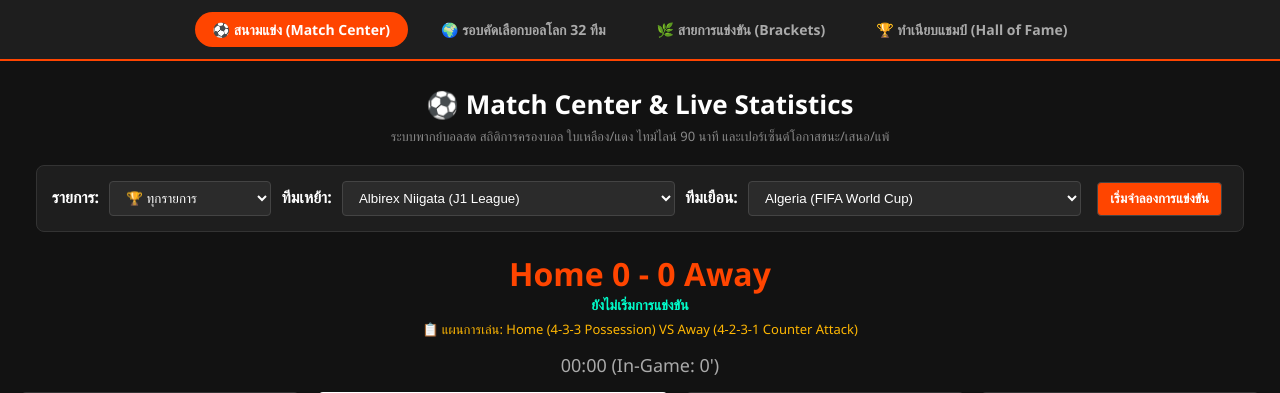
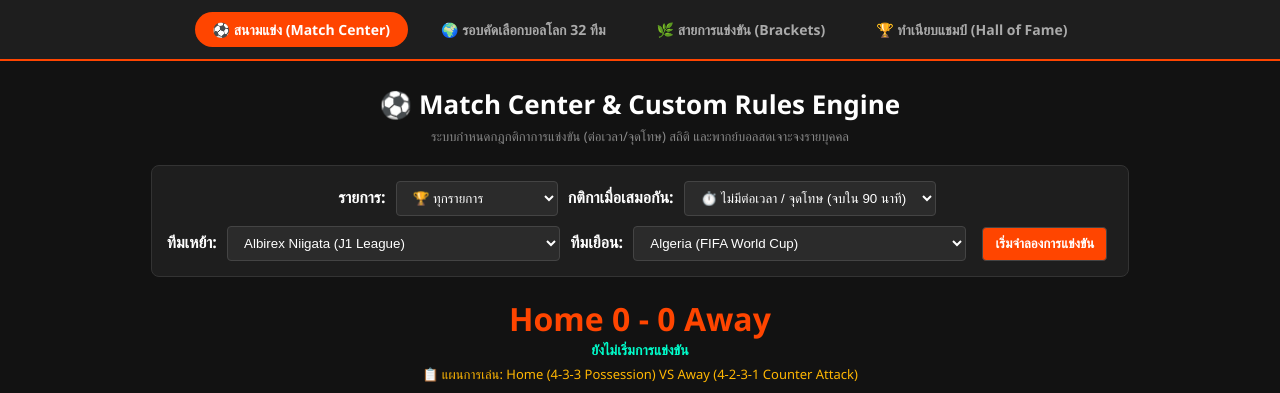
Before and after one commit to tkhaewtar36-coder/my-football-game, a Flask app: page / in a window 1280 px wide. Shown: the top 393 px of the page. Run offline with Flask 3, Linux system fonts and the light colour scheme; data that the repository does not hold is empty.

Commit message:
Update index.html

```diff
--- a/templates/index.html
+++ b/templates/index.html
@@ -55,11 +55,12 @@
 </style>
 
 <div class="header-title">
-    <h1>⚽ Match Center & Live Statistics</h1>
-    <p>ระบบพากย์บอลสด สถิติการครองบอล ใบเหลือง/แดง ไทม์ไลน์ 90 นาที และเปอร์เซ็นต์โอกาสชนะ/เสนอ/แพ้</p>
+    <h1>⚽ Match Center & Custom Rules Engine</h1>
+    <p>ระบบกำหนดกฎกติกาการแข่งขัน (ต่อเวลา/จุดโทษ) สถิติ และพากย์บอลสดเจาะจงรายบุคคล</p>
 </div>
 
 <div class="setup-box">
+    <div style="margin-bottom: 10px;">
         <label><b>รายการ:</b></label>
         <select id="tourneyType" onchange="filterTeamsByLeague()">
             <option value="ALL">🏆 ทุกรายการ</option>
@@ -72,6 +73,15 @@
             <option value="La Liga">🇪🇸 La Liga</option>
         </select>
 
+        <label><b>กติกาเมื่อเสมอกัน:</b></label>
+        <select id="ruleMode">
+            <option value="NONE">⏱️ ไม่มีต่อเวลา / จุดโทษ (จบใน 90 นาที)</option>
+            <option value="EXTRA_AND_PEN">⚽ ต่อเวลาพิเศษ 30 นาที + ดวลจุดโทษ</option>
+            <option value="PENALTY_ONLY">🥅 ดวลจุดโทษตัดสินทันที (ไม่มีต่อเวลา)</option>
+        </select>
+    </div>
+
+    <div>
         <label><b>ทีมเหย้า:</b></label>
         <select id="homeTeam" onchange="loadRosters()">
             {% for t in teams %}
@@ -87,6 +97,7 @@
         </select>
 
         <button class="btn-start" onclick="startFullMatchEngine()">เริ่มจำลองการแข่งขัน</button>
+    </div>
 </div>
 
 <div class="match-score" id="scoreBoard">Home 0 - 0 Away</div>
@@ -359,7 +370,7 @@
 
             if (realSeconds >= TOTAL_REAL_SECONDS) {
                 clearInterval(matchInterval);
-                checkExtraTimeAndPenalties(homeName, awayName, tourney);
+                checkRulesAndEnding(homeName, awayName);
             }
         }, 1000);
     }
@@ -388,7 +399,7 @@ function simulatePlayByPlayAction(homeName, awayName) {
         moveBallToPlayer(isHomeAction, p1.position);
 
         if (rand < 0.003) {
-            // GOAL Logic
+            // GOAL
             let passer = starters[Math.floor(Math.random() * starters.length)];
             while (passer.shirt_number === p1.shirt_number && starters.length > 1) {
                 passer = starters[Math.floor(Math.random() * starters.length)];
@@ -396,19 +407,16 @@ function simulatePlayByPlayAction(homeName, awayName) {
 
             let hasAssist = Math.random() > 0.15;
 
-            if (isHomeAction) {
-                homeGoals++; stats.homeShots++; stats.homeOnTarget++;
-            } else {
-                awayGoals++; stats.awayShots++; stats.awayOnTarget++;
-            }
+            if (isHomeAction) { homeGoals++; stats.homeShots++; stats.homeOnTarget++; }
+            else { awayGoals++; stats.awayShots++; stats.awayOnTarget++; }
 
             document.getElementById('scoreBoard').innerText = `${homeName} ${homeGoals} - ${awayGoals} ${awayName}`;
 
             if (hasAssist) {
-                addCommentary(`[${inGameMin}'] ⚽ GOAL!!! #${passer.shirt_number} ${passer.name} จ่ายบอลทะลุช่องสุดสวยให้ #${p1.shirt_number} ${p1.name} (${activeTeam}) หลุดไปยิงผ่านมือผู้รักษาประตูเข้าไปอย่างงดงาม! (แอสซิสต์: #${passer.shirt_number} ${passer.name})`);
+                addCommentary(`[${inGameMin}'] ⚽ GOAL!!! #${passer.shirt_number} ${passer.name} จ่ายบอลทะลุช่องให้ #${p1.shirt_number} ${p1.name} (${activeTeam}) ยิงผ่านมือผู้รักษาประตูเข้าไป! (แอสซิสต์: #${passer.shirt_number} ${passer.name})`);
                 addTimeline(`${inGameMin}'`, `<span class="badge-goal">GOAL!</span> #${p1.shirt_number} ${p1.name} (${activeTeam}) <span style="color:#aaa;">(🅰️ #${passer.shirt_number} ${passer.name})</span>`);
             } else {
-                addCommentary(`[${inGameMin}'] ⚽ GOAL!!! #${p1.shirt_number} ${p1.name} (${activeTeam}) โซโล่เดี่ยวหลบกองหลังก่อนปั่นด้วยขวาเข้าเสาไกล! (ทำประตูด้วยตัวเอง)`);
+                addCommentary(`[${inGameMin}'] ⚽ GOAL!!! #${p1.shirt_number} ${p1.name} (${activeTeam}) โซโล่เดี่ยวลากไปยิงซุกหน้าต่างเสาไกล! (ทำประตูด้วยตัวเอง)`);
                 addTimeline(`${inGameMin}'`, `<span class="badge-goal">GOAL!</span> #${p1.shirt_number} ${p1.name} (${activeTeam}) <span style="color:#aaa;">(Solo Goal)</span>`);
             }
         } else if (rand < 0.006) {
@@ -441,25 +449,20 @@ function simulatePlayByPlayAction(homeName, awayName) {
             addCommentary(`[${inGameMin}'] 🟥 ใบแดง! #${oppP.shirt_number} ${oppP.name} โดนใบแดงไล่ออกจากสนามทันที!`);
             addTimeline(`${inGameMin}'`, `<span class="badge-red">ใบแดง</span> #${oppP.shirt_number} ${oppP.name}`);
         } else if (rand < 0.035) {
-            // DETAILED SUBSTITUTION LOGIC (การเปลี่ยนตัวแบบระบุคู่เข้า-ออก)
+            // SUBSTITUTION
             let subs = activeSquad.filter(p => p.role_type === 'SUB');
             if (starters.length > 0 && subs.length > 0) {
                 let pOut = starters[Math.floor(Math.random() * starters.length)];
                 let pIn = subs[Math.floor(Math.random() * subs.length)];
 
-                // สลับบทบาทในระบบ
                 pOut.role_type = 'SUBBED_OFF';
                 pIn.role_type = 'STARTER';
 
-                addCommentary(`[${inGameMin}'] 🔄 การเปลี่ยนตัวผู้เล่น (${activeTeam}): 🔴 ออก #${pOut.shirt_number} ${pOut.name} (${pOut.position}) ➔ 🟢 เข้า #${pIn.shirt_number} ${pIn.name} (${pIn.position})`);
+                addCommentary(`[${inGameMin}'] 🔄 เปลี่ยนตัว (${activeTeam}): 🔴 ออก #${pOut.shirt_number} ${pOut.name} ➔ 🟢 เข้า #${pIn.shirt_number} ${pIn.name}`);
                 addTimeline(`${inGameMin}'`, `🔄 เปลี่ยนตัว (${activeTeam}): 🔴 #${pOut.shirt_number} ${pOut.name} ➔ 🟢 #${pIn.shirt_number} ${pIn.name}`);
 
-                // อัปเดตตารางขุมกำลัง 23 คนบนหน้าจอ
-                if (isHomeAction) {
-                    renderRosterTable('homeRosterTable', homePlayersData);
-                } else {
-                    renderRosterTable('awayRosterTable', awayPlayersData);
-                }
+                if (isHomeAction) renderRosterTable('homeRosterTable', homePlayersData);
+                else renderRosterTable('awayRosterTable', awayPlayersData);
             }
         } else if (rand < 0.18) {
             // REGULAR PASS
@@ -488,25 +491,44 @@ function simulatePlayByPlayAction(homeName, awayName) {
         ball.style.top = posY + '%';
     }
 
-    function checkExtraTimeAndPenalties(homeName, awayName, tourney) {
-        if (homeGoals === awayGoals && (tourney.includes("Cup") || tourney.includes("Euro"))) {
-            addCommentary(`> [90'] จบ 90 นาที สกอร์เสมอ ${homeGoals}-${awayGoals} ต้องต่อเวลาพิเศษ 30 นาที!`);
+    function checkRulesAndEnding(homeName, awayName) {
+        const ruleMode = document.getElementById('ruleMode').value;
+
+        if (homeGoals === awayGoals) {
+            if (ruleMode === 'EXTRA_AND_PEN') {
+                addCommentary(`> [90'] จบ 90 นาที เสมอ ${homeGoals}-${awayGoals}! เข้าสู่ช่วงต่อเวลาพิเศษ 30 นาที...`);
                 if (Math.random() > 0.5) homeGoals++; else awayGoals++;
                 document.getElementById('scoreBoard').innerText = `${homeName} ${homeGoals} - ${awayGoals} ${awayName}`;
 
                 if (homeGoals === awayGoals) {
                     addCommentary(`> [120'] ยังคงเสมอ! ต้องตัดสินด้วยการดวลจุดโทษ...`);
-                let hPen = 4 + Math.floor(Math.random()*2), aPen = 3 + Math.floor(Math.random()*2);
-                if (hPen === aPen) hPen++;
-                addCommentary(`> 🥅 จบการดวลจุดโทษ: ${homeName} (${hPen}) - (${aPen}) ${awayName}`);
-                document.getElementById('matchStatus').innerText = `จบเกม (ชนะจุดโทษ ${hPen}-${aPen})`;
+                    executePenaltyShootout(homeName, awayName);
                 } else {
                     document.getElementById('matchStatus').innerText = `จบเกม (หลังต่อเวลาพิเศษ)`;
+                    addCommentary(`> 🏁 หมดเวลาต่อเวลาพิเศษ! ${homeName} ${homeGoals} - ${awayGoals} ${awayName}`);
+                }
+            } else if (ruleMode === 'PENALTY_ONLY') {
+                addCommentary(`> [90'] จบ 90 นาที เสมอ ${homeGoals}-${awayGoals}! ข้ามไปดวลจุดโทษทันที...`);
+                executePenaltyShootout(homeName, awayName);
+            } else {
+                document.getElementById('matchStatus').innerText = `จบการแข่งขัน (เสมอใน 90 นาที)`;
+                addCommentary(`> 🏁 [90'] กรรมการเป่านกหวีดจบเกม! สกอร์เสมอ ${homeGoals} - ${awayGoals}`);
             }
         } else {
             document.getElementById('matchStatus').innerText = `จบการแข่งขัน 90 นาที`;
-            addCommentary(`> 🏁 [90'] กรรมการเป่านกหวีดหมดเวลาการแข่งขัน! สกอร์รวม: ${homeName} ${homeGoals} - ${awayGoals} ${awayName}`);
+            addCommentary(`> 🏁 [90'] กรรมการเป่านกหวีดจบเกม! สกอร์รวม: ${homeName} ${homeGoals} - ${awayGoals} ${awayName}`);
         }
+    }
+
+    function executePenaltyShootout(homeName, awayName) {
+        let hPen = 4 + Math.floor(Math.random() * 2);
+        let aPen = 3 + Math.floor(Math.random() * 2);
+        if (hPen === aPen) hPen++;
+
+        let penWinner = hPen > aPen ? homeName : awayName;
+        addCommentary(`> 🥅 ผลดวลจุดโทษ: ${homeName} (${hPen}) - (${aPen}) ${awayName}`);
+        addTimeline(`120'`, `<span class="badge-goal">จุดโทษ</span> ${penWinner} ชนะดวลจุดโทษ (${hPen}-${aPen})`);
+        document.getElementById('matchStatus').innerText = `จบเกม (${penWinner} ชนะจุดโทษ ${hPen}-${aPen})`;
     }
 
     function addCommentary(msg) {
```
Lines whose indentation alone changed are shown as unchanged.
